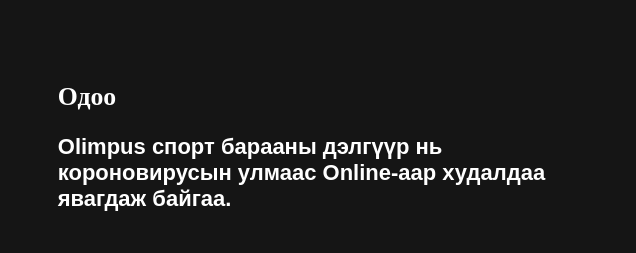
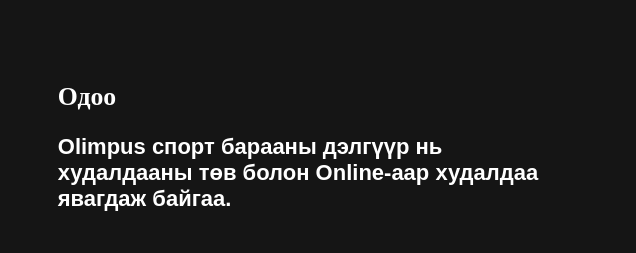
Before and after one commit to Aldar0528/HTML, a plain HTML site: page бие даалт.html in a window 1280 px wide. Shown: the part 2420-2673 px from the top of the page, 644-1280 px from the left. Drawn offline with Linux system fonts and the light colour scheme; a web font is replaced by a local one.

Commit message:
Update бие даалт.html

```diff
--- a/бие даалт.html
+++ b/бие даалт.html
@@ -106,7 +106,7 @@
                         <div class="text-container">
                             <h3>Одоо</h3>
                             <p class="content-text"><b>Olimpus спорт барааны дэлгүүр</b>
-                                <b> нь</b> короновирусын улмаас Online-аар худалдаа явагдаж байгаа.</p>
+                                <b> нь</b> худалдааны төв болон Online-аар худалдаа явагдаж байгаа.</p>
                             <h3>Байршил</h3>
                             <p class="content-text">Tengis кинотеатрын баруун тал Нарны титмын 2-р давхар.
                             </p>
```
